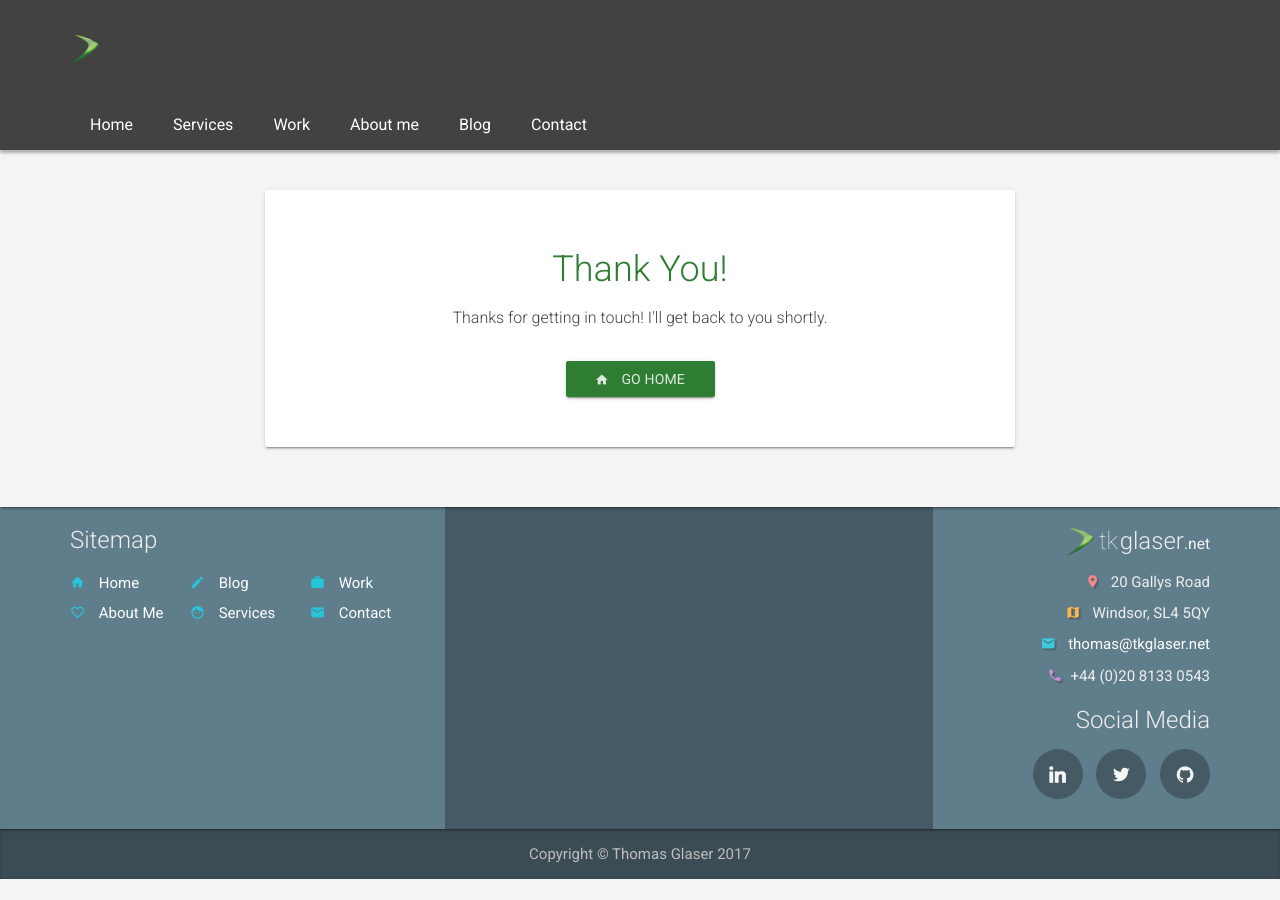
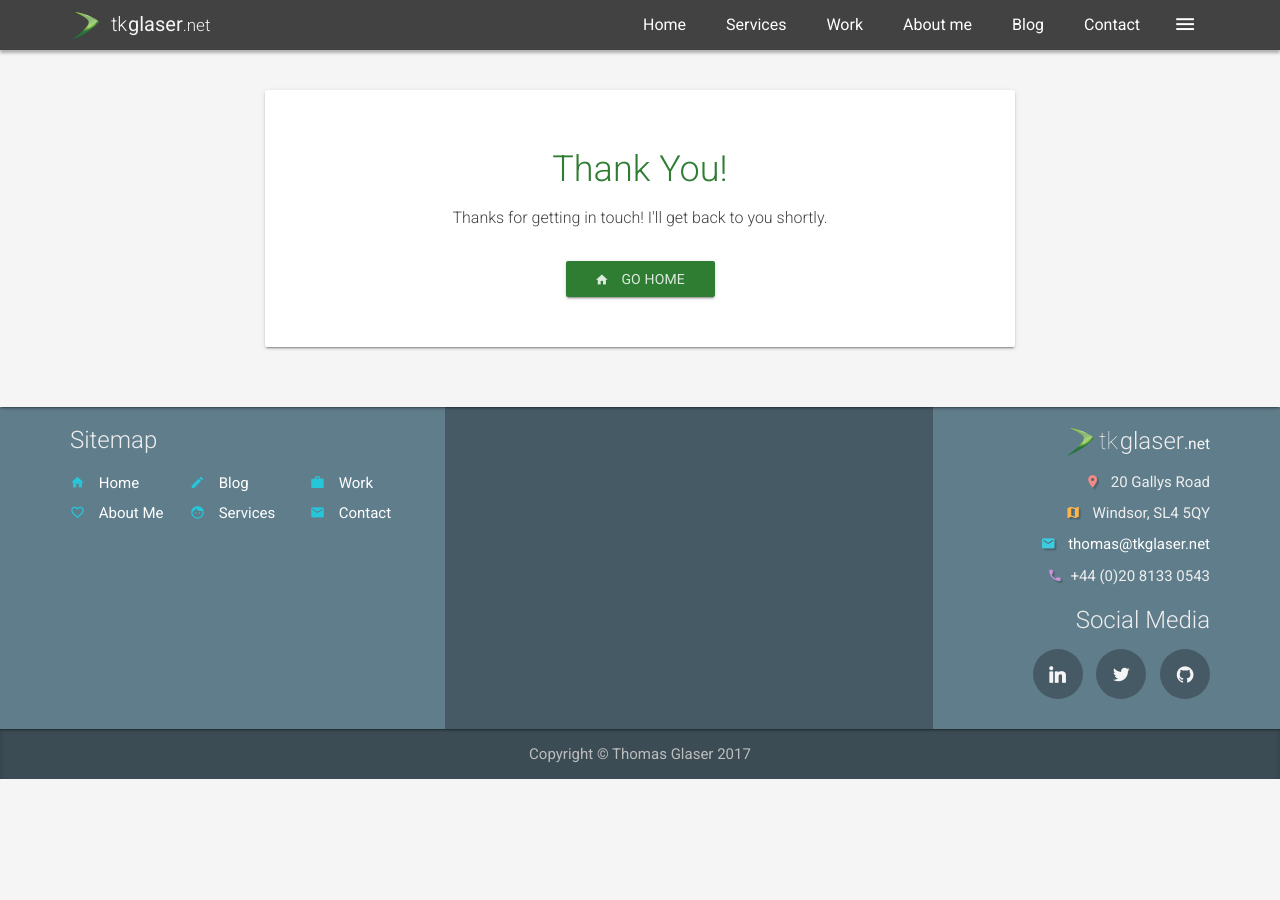
Before and after one commit to tkglaser/tkglaser.github.io, a Jekyll site: the page built from content/thankyou.html, in a window 1280 px wide. Built offline with Jekyll 4.4.1, drawn with Linux system fonts in a browser that asks for light colours.

Commit message:
Smaller nav bar

```diff
--- a/_includes/nav.html
+++ b/_includes/nav.html
@@ -1,4 +1,4 @@
-<header class="ms-header ms-header-dark">
+<header class="ms-header ms-header-dark hidden">
   <div class="container container-full">
     <div class="ms-title">
       <a href="{{ site.baseurl }}{% link content/index.html %}">
@@ -51,7 +51,7 @@
   </div>
 </header>
 
-<nav class="navbar navbar-static-top yamm ms-navbar ms-navbar-dark">
+<nav class="navbar navbar-static-top yamm ms-navbar navbar-mode ms-navbar-dark">
         <div class="container container-full">
           <div class="navbar-header">
             <a class="navbar-brand" href="{{ site.baseurl }}{% link content/index.html %}">
```
